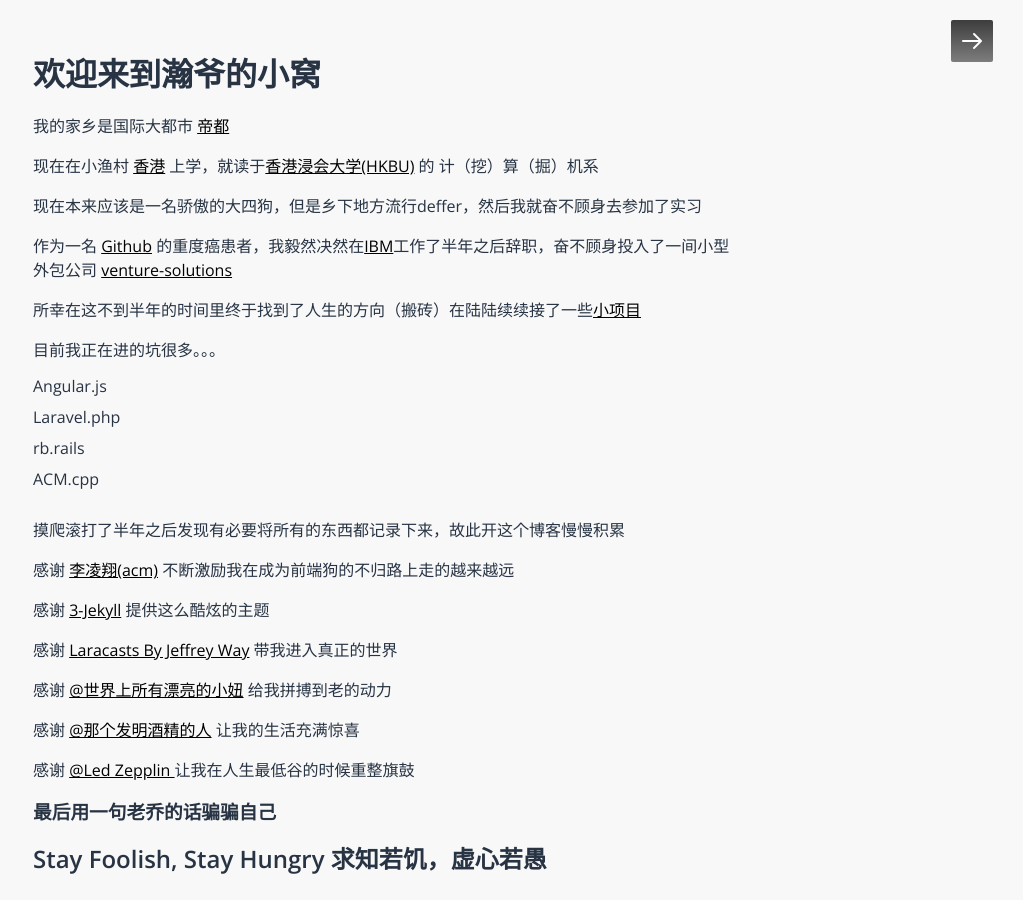
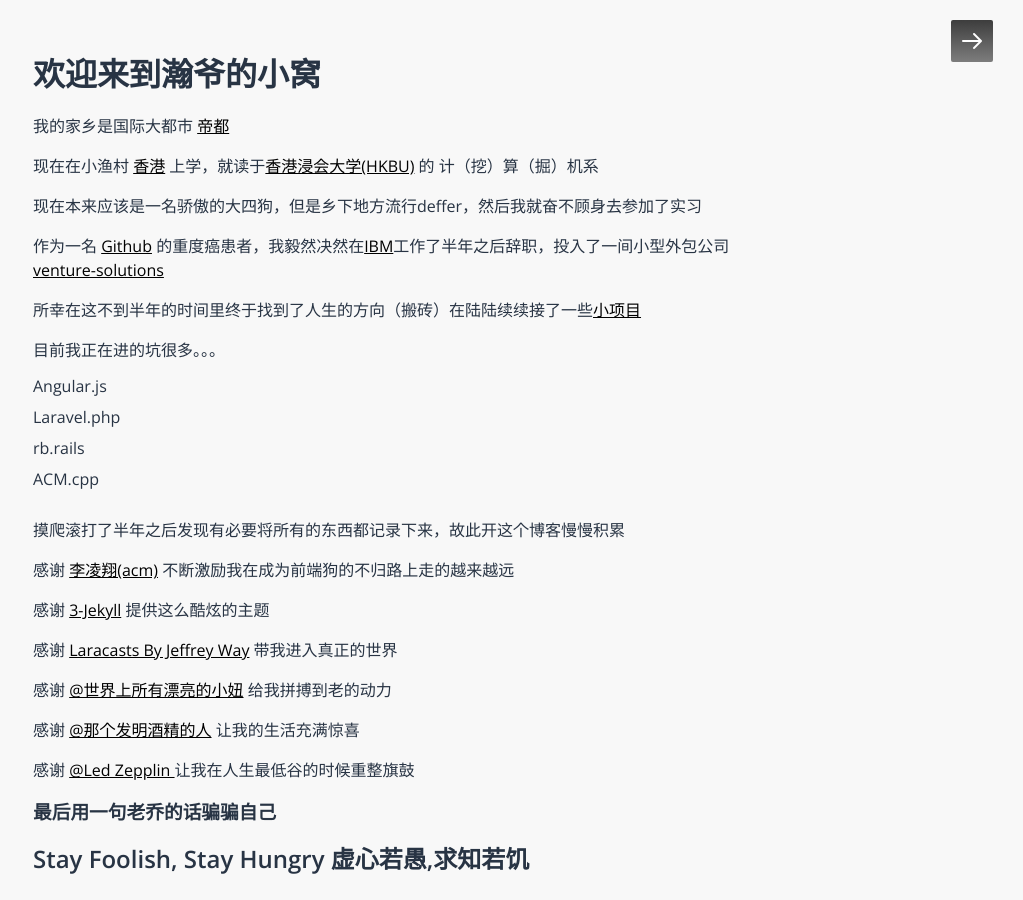
Before and after one commit to lycolin/hans-lizihan.github.io, a Jekyll site: the page built from index.html, in a window 1280 px wide. Shown: the whole page, without its empty margins (257-1280 px from the left). Built offline with Jekyll 4.4.1, drawn with Linux system fonts in a browser that asks for light colours; some web fonts are replaced; Markdown is read by kramdown in place of the engine named in the settings; comment, search, counter and statistics services are not loaded.

```diff
--- a/index.html
+++ b/index.html
@@ -4,10 +4,10 @@ layout: default
 <div id="home" class="container content">
   <h1>欢迎来到瀚爷的小窝</h1>
   <p>我的家乡是国际大都市 <a rel="nofollow" href="https://www.google.com.hk/maps/place/Beijing,+China/@39.9388838,116.3974589,10z/data=!3m1!4b1!4m2!3m1!1s0x35f05296e7142cb9:0xb9625620af0fa98a">帝都</a></p>
-  <p>现在在小渔村 <a href="https://www.google.com.hk/maps/place/Hong+Kong/@22.3700556,114.1223784,11z/data=!3m1!4b1!4m2!3m1!1s0x3403fefda2ea2807:0x486db43574f494da">香港</a> 上学，就读于<a rel="nofolow" href="http://www.hkbu.edu.hk">香港浸会大学(HKBU)</a> 的
+  <p>现在在小渔村 <a rel="nofollow" href="https://www.google.com.hk/maps/place/Hong+Kong/@22.3700556,114.1223784,11z/data=!3m1!4b1!4m2!3m1!1s0x3403fefda2ea2807:0x486db43574f494da">香港</a> 上学，就读于<a rel="nofollow" href="http://www.hkbu.edu.hk">香港浸会大学(HKBU)</a> 的
     计（挖）算（掘）机系</p>
   <p>现在本来应该是一名骄傲的大四狗，但是乡下地方流行deffer，然后我就奋不顾身去参加了实习</p>
-  <p>作为一名 <a rel="nofollow" href="https://github.com/hans-lizihan">Github</a> 的重度癌患者，我毅然决然在<a rel="nofollow" href="http://www.ibm.com">IBM</a>工作了半年之后辞职，奋不顾身投入了一间小型外包公司 <a rel="nofolow" href="http://www.venture-solutions.com/">venture-solutions</a></p>
+  <p>作为一名 <a rel="nofollow" href="https://github.com/hans-lizihan">Github</a> 的重度癌患者，我毅然决然在<a rel="nofollow" href="http://www.ibm.com">IBM</a>工作了半年之后辞职，投入了一间小型外包公司 <a rel="nofollow" href="http://www.venture-solutions.com/">venture-solutions</a></p>
   <p>所幸在这不到半年的时间里终于找到了人生的方向（搬砖）在陆陆续续接了一些<a href="projects.html">小项目</a></p>
   <p>目前我正在进的坑很多。。。
     <ul>
@@ -25,7 +25,7 @@ layout: default
   <p>感谢 <a rel="nofollow" href=""> @那个发明酒精的人</a> 让我的生活充满惊喜</p>
   <p>感谢 <a rel="nofollow" href="http://music.douban.com/musician/102160/"> @Led Zepplin </a> 让我在人生最低谷的时候重整旗鼓</p>
   <h3 style="margin: 15px 0">最后用一句老乔的话骗骗自己</h3>
-  <h2>Stay Foolish, Stay Hungry 求知若饥，虚心若愚</h2>
+  <h2>Stay Foolish, Stay Hungry 虚心若愚,求知若饥</h2>
 </div>
 
 {% if site.disqus_shortname %}
```
Also changed, not shown: _posts/2015-03-17-php-array_reduce0.md (added, +86 -0 lines).
